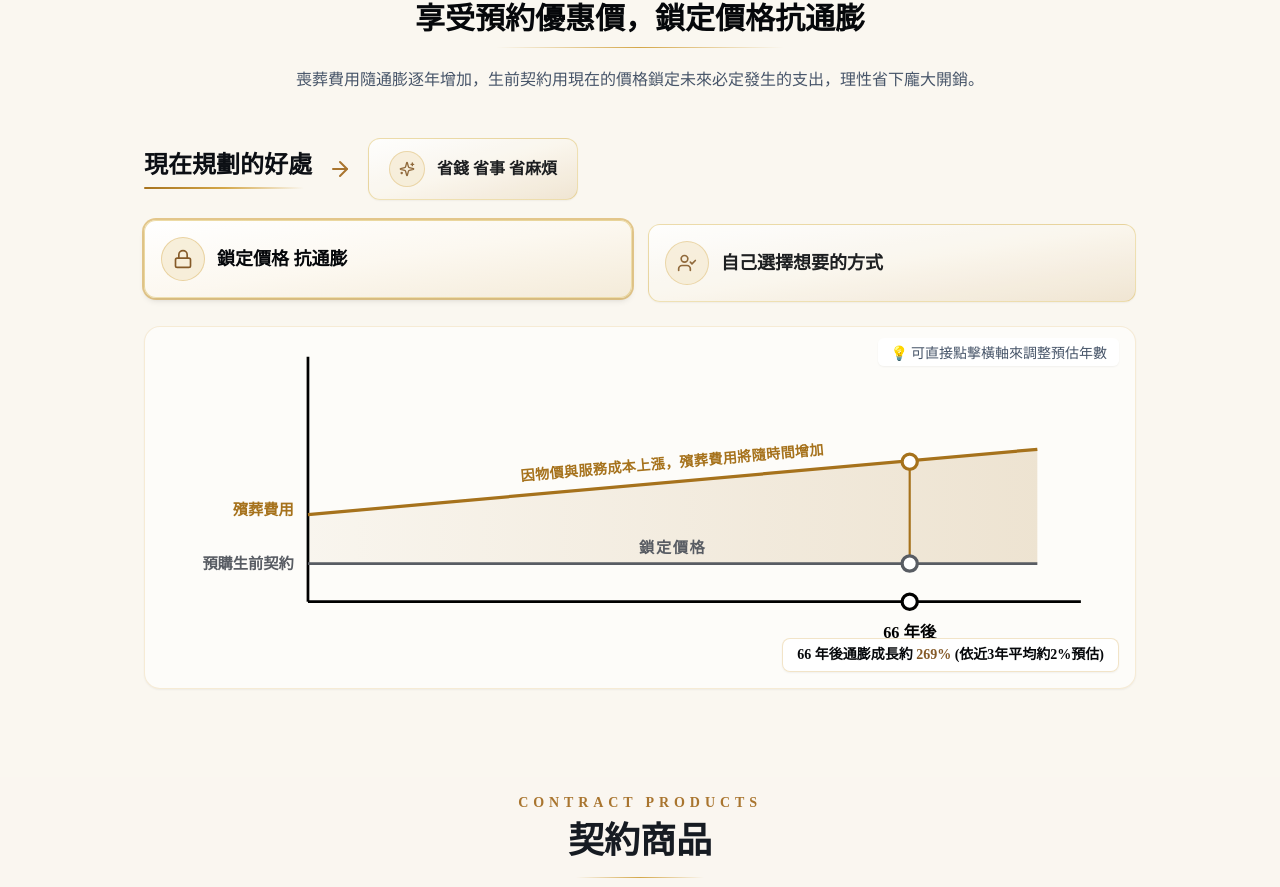
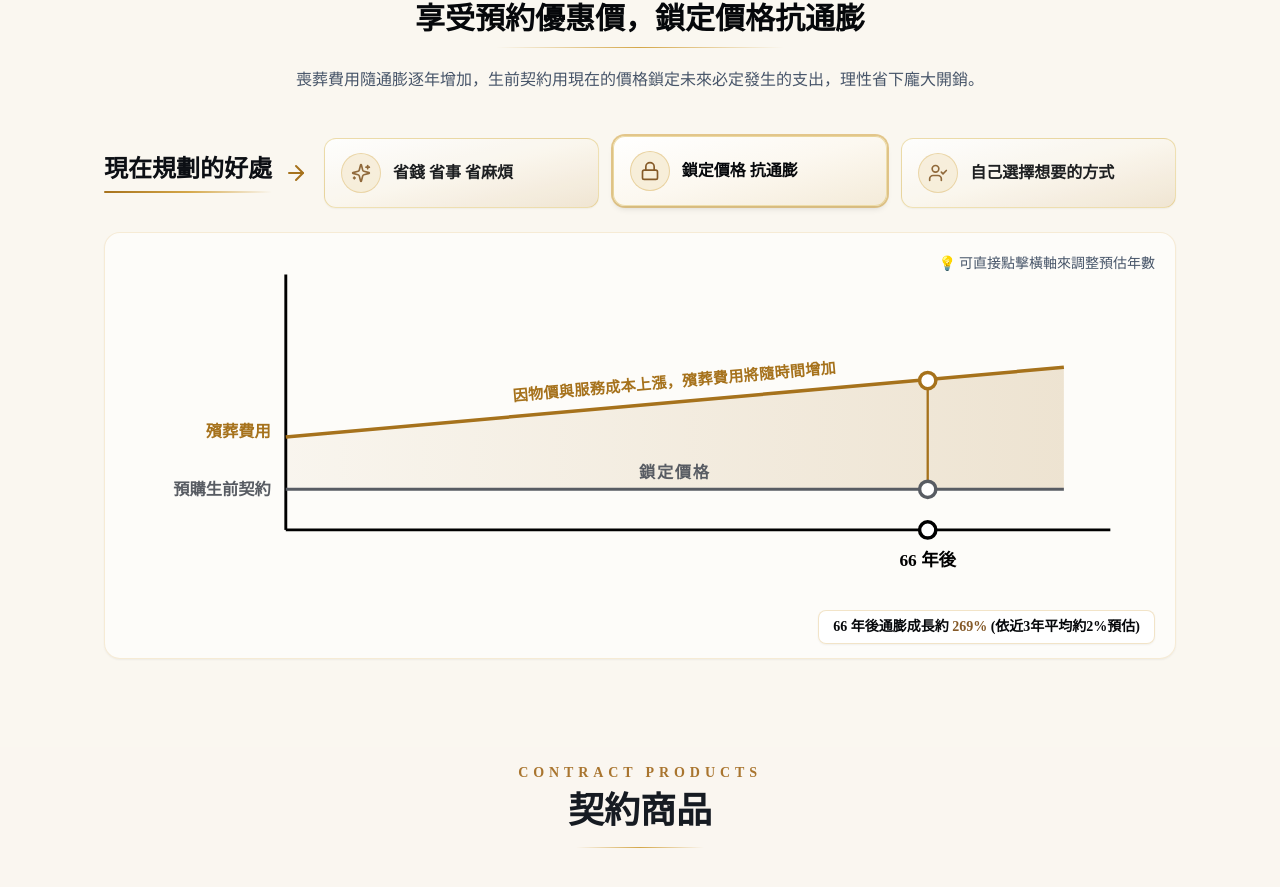
Before and after one commit to m9606286/baoci-life-website, a React (Vite) app: page /preneed in a window 1280 px wide. Shown: the part 876-1763 px from the top of the page. Built offline with nearby package versions, Linux system fonts and the light colour scheme.

Commit message:
Update PreneedContract.tsx

```diff
--- a/src/components/PreneedContract.tsx
+++ b/src/components/PreneedContract.tsx
@@ -49,7 +49,7 @@ export default function PreneedConcept() {
   const growthPercent = Math.round((Math.pow(1 + 0.02, years) - 1) * 100);
   const currentSvgX = Math.min(135 + (years / 80) * 670, 805);
 
-  // 點擊或拖曳橫軸互動
+  // 點擊橫軸互動
   const handleSvgClick = (e: React.MouseEvent<SVGSVGElement>) => {
     const rect = e.currentTarget.getBoundingClientRect();
     const clickX = e.clientX - rect.left;
@@ -132,9 +132,9 @@ export default function PreneedConcept() {
         </div>
 
         {/* 3. 下方獨立區塊：享受預約優惠價，鎖定價格抗通膨 */}
-        <div className="max-w-5xl mx-auto py-4 relative overflow-hidden transition-all duration-300">
+        <div className="max-w-6xl mx-auto py-4 relative overflow-hidden transition-all duration-300">
 
-          {/* 區塊標題：上方英文、下方質感線(放大1.5倍)、置中、無勾勾 */}
+          {/* 區塊標題 */}
           <div className="text-center mb-8 space-y-2.5">
             <p className="font-serif-tc text-gold-600 text-xs sm:text-sm tracking-[0.35em] uppercase font-bold">
               PRENEED BENEFIT
@@ -142,7 +142,6 @@ export default function PreneedConcept() {
             <h3 className="font-serif-tc text-2xl sm:text-3xl font-bold text-ink-950">
               享受預約優惠價，鎖定價格抗通膨
             </h3>
-            {/* 質感線放大 1.5 倍 */}
             <div className="w-72 h-px bg-gradient-to-r from-transparent via-gold-400 to-transparent mx-auto mt-3" />
 
             <p className="text-slate-600 font-sans text-xs sm:text-sm md:text-base max-w-3xl mx-auto leading-relaxed font-normal pt-2">
@@ -153,75 +152,55 @@ export default function PreneedConcept() {
           {/* 資訊圖表主體 */}
           <div className="p-2 sm:p-4">
 
-            {/* 「現在規劃的好處」與第一張卡片（省錢省事省麻煩）並排，中間帶有向右箭頭 */}
-            <div className="mb-6 flex flex-wrap items-center gap-4">
+            {/* 「現在規劃的好處」＋ 淺深金色向右箭頭 ＋ 三張卡片全部同一排並排 */}
+            <div className="mb-6 flex flex-col lg:flex-row lg:items-center gap-4">
+              <div className="flex items-center gap-3 shrink-0">
                 <div>
-                <h4 className="font-serif-tc text-xl sm:text-2xl font-bold text-ink-900 inline-block">
+                  <h4 className="font-serif-tc text-xl sm:text-2xl font-bold text-ink-900 whitespace-nowrap">
                     現在規劃的好處
                   </h4>
-                <div className="w-40 h-[2.5px] bg-gradient-to-r from-[#A6721C] via-gold-400 to-transparent rounded-full mt-1.5" />
+                  <div className="w-full h-[2.5px] bg-gradient-to-r from-[#A6721C] via-gold-400 to-transparent rounded-full mt-1.5" />
+                </div>
+                {/* 淺深金色向右箭頭 */}
+                <ArrowRight className="w-6 h-6 text-[#A6721C] shrink-0 hidden lg:block" />
               </div>
 
-              <ArrowRight className="w-6 h-6 text-gold-600 shrink-0 hidden sm:block" />
-
-              {/* 第一張卡片直接並排呈現 */}
-              <div
-                onClick={() => setActiveIndex(0)}
-                onMouseEnter={() => setActiveIndex(0)}
-                className={`relative rounded-xl px-5 py-3 cursor-pointer transition-all duration-300 select-none border inline-flex items-center gap-3 ${
-                  activeIndex === 0
-                    ? 'shadow-md ring-2 ring-gold-400/60 -translate-y-0.5 bg-gradient-to-br from-white via-[#fcf8f0] to-[#f4ebd9]'
-                    : 'shadow-sm opacity-90 hover:opacity-100 bg-gradient-to-br from-white via-[#faf6ed] to-[#f0e4d0]'
-                }`}
-                style={{ borderColor: 'rgba(212, 175, 55, 0.4)' }}
-              >
-                <div className="w-9 h-9 rounded-full bg-gold-100/80 flex items-center justify-center shrink-0 border border-gold-400/40">
-                  <Sparkles className="w-4 h-4 text-gold-700" />
-                </div>
-                <div className="font-serif-tc font-bold text-base text-ink-950">
-                  省錢 省事 省麻煩
-                </div>
-              </div>
-            </div>
-
-            {/* 下方其餘兩張卡片（鎖定價格、自己選擇想要的方式） */}
-            <div className="grid grid-cols-1 md:grid-cols-2 gap-4 mb-6">
-              {benefitBubbles.slice(1).map((item, idx) => {
-                const realIdx = idx + 1;
+              {/* 三張卡片並排 */}
+              <div className="grid grid-cols-1 sm:grid-cols-3 gap-3.5 flex-1">
+                {benefitBubbles.map((item, idx) => {
                   const IconComp = item.icon;
-                const isSelected = activeIndex === realIdx;
+                  const isSelected = activeIndex === idx;
                   return (
                     <div
                       key={item.id}
-                    onClick={() => setActiveIndex(realIdx)}
-                    onMouseEnter={() => setActiveIndex(realIdx)}
-                    className={`relative rounded-xl p-4 cursor-pointer transition-all duration-300 select-none border ${
+                      onClick={() => setActiveIndex(idx)}
+                      onMouseEnter={() => setActiveIndex(idx)}
+                      className={`relative rounded-xl px-4 py-3.5 cursor-pointer transition-all duration-300 select-none border flex items-center gap-3 ${
                         isSelected
-                        ? 'shadow-md ring-2 ring-gold-400/60 -translate-y-1 bg-gradient-to-br from-white via-[#fcf8f0] to-[#f4ebd9]'
+                          ? 'shadow-md ring-2 ring-gold-400/60 -translate-y-0.5 bg-gradient-to-br from-white via-[#fcf8f0] to-[#f4ebd9]'
                           : 'shadow-sm opacity-90 hover:opacity-100 bg-gradient-to-br from-white via-[#faf6ed] to-[#f0e4d0]'
                       }`}
                       style={{
                         borderColor: 'rgba(212, 175, 55, 0.4)',
                       }}
                     >
-                    <div className="flex items-center gap-3">
-                      <div className="w-11 h-11 rounded-full bg-gold-100/80 flex items-center justify-center shrink-0 border border-gold-400/40">
+                      <div className="w-10 h-10 rounded-full bg-gold-100/80 flex items-center justify-center shrink-0 border border-gold-400/40">
                         <IconComp className="w-5 h-5 text-gold-700" />
                       </div>
-                      <div className="font-serif-tc font-bold text-base sm:text-lg leading-snug text-ink-950">
+                      <div className="font-serif-tc font-bold text-sm sm:text-base leading-snug text-ink-950">
                         {item.title}
-                      </div>
                       </div>
                     </div>
                   );
                 })}
               </div>
+            </div>
 
-            {/* 下排：SVG 雙線抗通膨趨勢座標圖（上下拉寬、右側邊距加大防遮擋） */}
-            <div className="w-full overflow-x-auto pt-2 bg-white/60 rounded-2xl p-4 border border-gold-400/20 shadow-sm relative">
+            {/* 下排：SVG 雙線抗通膨趨勢座標圖（拉大底部留白，讓右下角數據與橫軸保持充足距離） */}
+            <div className="w-full overflow-x-auto bg-white/60 rounded-2xl p-4 sm:p-6 pb-14 sm:pb-16 border border-gold-400/20 shadow-sm relative">
               <div className="min-w-[660px]">
                 <svg
-                  viewBox="0 0 880 310"
+                  viewBox="0 0 880 290"
                   className="w-full h-auto overflow-visible cursor-pointer"
                   onClick={handleSvgClick}
                 >
@@ -234,16 +213,16 @@ export default function PreneedConcept() {
 
                   {/* 動態差額填充區 */}
                   <polygon
-                    points={`135,165 ${currentSvgX},${165 - (currentSvgX - 135) * 0.088} 805,105 805,210 135,210`}
+                    points={`135,155 ${currentSvgX},${155 - (currentSvgX - 135) * 0.088} 805,95 805,200 135,200`}
                     fill="url(#savedAreaGrad)"
                   />
 
                   {/* 縱軸 (Y軸) - 黑色 */}
                   <line
                     x1="135"
-                    y1="245"
+                    y1="235"
                     x2="135"
-                    y2="20"
+                    y2="15"
                     stroke="#000000"
                     strokeWidth="2.5"
                   />
@@ -251,35 +230,35 @@ export default function PreneedConcept() {
                   {/* 橫軸 (X軸) - 黑色 */}
                   <line
                     x1="135"
-                    y1="245"
+                    y1="235"
                     x2="845"
-                    y2="245"
+                    y2="235"
                     stroke="#000000"
                     strokeWidth="2.5"
                   />
 
                   {/* 軸標籤 */}
-                  <text x="122" y="165" textAnchor="end" className="font-serif-tc font-bold fill-[#A6721C] text-[14px]">
+                  <text x="122" y="155" textAnchor="end" className="font-serif-tc font-bold fill-[#A6721C] text-[14px]">
                     殯葬費用
                   </text>
-                  <text x="122" y="215" textAnchor="end" className="font-serif-tc font-bold fill-[#585c63] text-[14px]">
+                  <text x="122" y="205" textAnchor="end" className="font-serif-tc font-bold fill-[#585c63] text-[14px]">
                     預購生前契約
                   </text>
 
                   {/* 上方斜線：通貨膨脹費用趨勢 */}
                   <line
                     x1="135"
-                    y1="165"
+                    y1="155"
                     x2="805"
-                    y2="105"
+                    y2="95"
                     stroke="#A6721C"
                     strokeWidth="3"
                   />
                   <text
                     x="470"
-                    y="122"
+                    y="112"
                     textAnchor="middle"
-                    transform="rotate(-5.0, 470, 122)"
+                    transform="rotate(-5.0, 470, 112)"
                     className="font-serif-tc font-semibold fill-[#A6721C] text-[13px] tracking-wide"
                   >
                     因物價與服務成本上漲，殯葬費用將隨時間增加
@@ -288,15 +267,15 @@ export default function PreneedConcept() {
                   {/* 下方水平線：預購生前契約鎖定價格 */}
                   <line
                     x1="135"
-                    y1="210"
+                    y1="200"
                     x2="805"
-                    y2="210"
+                    y2="200"
                     stroke="#585c63"
                     strokeWidth="2.5"
                   />
                   <text
                     x="470"
-                    y="200"
+                    y="190"
                     textAnchor="middle"
                     className="font-serif-tc font-bold fill-[#585c63] text-[14px] tracking-widest"
                   >
@@ -307,15 +286,15 @@ export default function PreneedConcept() {
                   <g>
                     <line
                       x1={currentSvgX}
-                      y1={165 - (currentSvgX - 135) * 0.088}
+                      y1={155 - (currentSvgX - 135) * 0.088}
                       x2={currentSvgX}
-                      y2={210}
+                      y2={200}
                       stroke="#A6721C"
                       strokeWidth="2"
                     />
                     <circle
                       cx={currentSvgX}
-                      cy={165 - (currentSvgX - 135) * 0.088}
+                      cy={155 - (currentSvgX - 135) * 0.088}
                       r={7}
                       fill="#ffffff"
                       stroke="#A6721C"
@@ -323,7 +302,7 @@ export default function PreneedConcept() {
                     />
                     <circle
                       cx={currentSvgX}
-                      cy={210}
+                      cy={200}
                       r={7}
                       fill="#ffffff"
                       stroke="#585c63"
@@ -331,7 +310,7 @@ export default function PreneedConcept() {
                     />
                     <circle
                       cx={currentSvgX}
-                      cy={245}
+                      cy={235}
                       r={7}
                       fill="#ffffff"
                       stroke="#000000"
@@ -339,7 +318,7 @@ export default function PreneedConcept() {
                     />
                     <text
                       x={currentSvgX}
-                      y={278}
+                      y={266}
                       textAnchor="middle"
                       className="font-serif-tc font-bold fill-[#000000] text-[15px]"
                     >
@@ -348,15 +327,15 @@ export default function PreneedConcept() {
                   </g>
                 </svg>
 
-                {/* 右上角提示（無外框，字體微調大一點點） */}
-                <div className="absolute top-3 right-4 pointer-events-none">
-                  <span className="text-xs sm:text-sm text-slate-600 bg-white/95 px-3 py-1 rounded-md shadow-sm font-medium">
+                {/* 右上角提示：無方格，直接字體顯示 */}
+                <div className="absolute top-4 right-5 pointer-events-none">
+                  <span className="text-xs sm:text-sm text-slate-600 font-medium">
                     💡 可直接點擊橫軸來調整預估年數
                   </span>
                 </div>
 
-                {/* 右下方數據說明 */}
-                <div className="absolute bottom-4 right-4 pointer-events-none bg-white/95 px-3.5 py-1.5 rounded-lg border border-gold-400/30 shadow-sm">
+                {/* 右下方數據說明：與橫軸保持充足間距 */}
+                <div className="absolute bottom-3.5 right-5 pointer-events-none bg-white/95 px-3.5 py-1.5 rounded-lg border border-gold-400/30 shadow-sm">
                   <p className="font-serif-tc text-xs sm:text-sm font-bold text-ink-950">
                     {years} 年後通膨成長約 <span className="text-gold-700">{growthPercent}%</span> (依近3年平均約2%預估)
                   </p>
```
Lines whose indentation alone changed are shown as unchanged.
